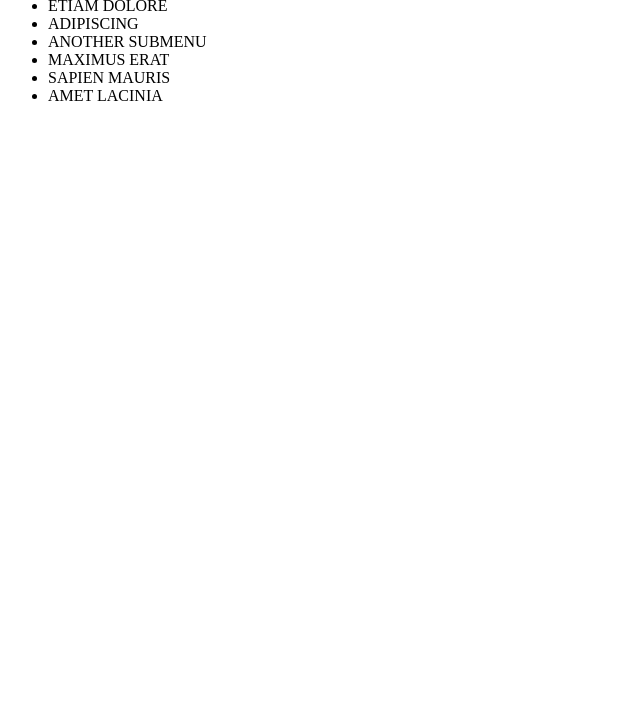
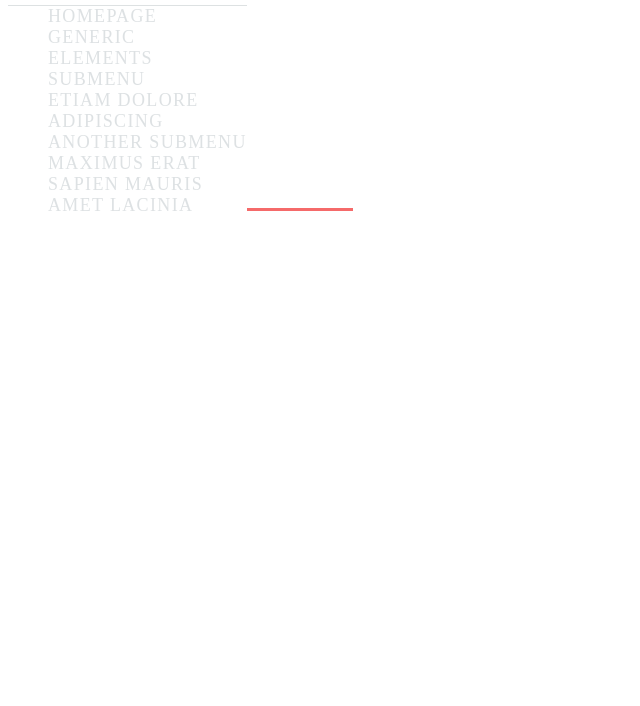
Before and after one commit to NouriHicham/NouriChahidHichamM9Pr1, a plain HTML site: page index.html in a window 1280 px wide. Shown: the part 94-800 px from the top of the page, without its empty margins (0-640 px from the left). Drawn offline with Linux system fonts and the light colour scheme.

Commit message:
ej1_sinterminar

```diff
--- a/index.css
+++ b/index.css
@@ -0,0 +1,36 @@
+body{
+    font-size: 20px;
+    display: flex;
+}
+
+h2{
+    color: #3d4449;
+    font-family: "Roboto Slab", serif;
+    font-weight: 700;
+    line-height: 1.5;
+    font-size: 1.38889em;
+    border-bottom: solid 3px #f56a6a;
+}
+
+ul{
+    list-style: none;
+}
+
+.menuIzq ul{
+    font-size: 0.9em;
+    letter-spacing: 0.075em;
+    border-top: solid 1px;
+    color: rgba(210, 215, 217, 0.75);
+}
+
+header{
+    display: flex;
+}
+
+.brands{
+    display: flex;
+}
+
+.editorial{
+    display: flex;
+}
--- a/index.html
+++ b/index.html
@@ -5,18 +5,17 @@
     <meta name="viewport" content="width=device-width, initial-scale=1.0">
     <title>PR1 - HTML i CSS</title>
     <link rel="stylesheet" href="index.css">
+    <script src="https://kit.fontawesome.com/fe9b416b1c.js" crossorigin="anonymous"></script>
 </head>
 <body>
-    <header></header>
-    <main>
     <!-- Menu izquierda -->
-        <div>
+    <div class="menuIzq">
         <!-- Buscador -->
         <div></div>
 
         <!-- Menu -->
         <div>
-                <div><h3></h3></div>
+            <div><h2>Menu</h2></div>
             <div>
                 <ul>
                     <li>HOMEPAGE</li>
@@ -34,9 +33,29 @@
         </div>
     </div>
 
+    <header>
+        <div class="editorial">
+            <h2>Editorial</h2>
+            <p>by HTML5 UP</p>
+        </div>
+        <div class="brands">
+            <div><a href="#"><i class="fa-brands fa-twitter"></i></a></div>
+            <div><a href="#"><i class="fa-brands fa-facebook-f"></i></a></div>
+            <div><a href="#"><i class="fa-brands fa-snapchat"></i></a></div>
+            <div><a href="#"><i class="fa-brands fa-instagram"></i></a></div>
+            <div><a href="#"><i class="fa-brands fa-m"></i></a></div>
+        </div>
+    </header>
+    <main>
 
-        <!-- "Contenido" -->
+        <!-- "Contenido 1" -->
+        <div>
+            <div>
                 <div></div>
+                <div></div>
+            </div>
+        </div>
+
     </main>
     <footer></footer>
 </body>
```
Also changed, not shown: images/pic10.jpg (added). Lines whose indentation alone changed are shown as unchanged.
